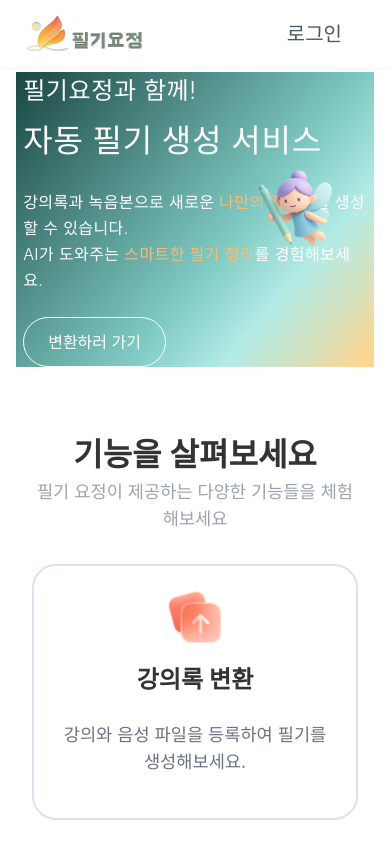
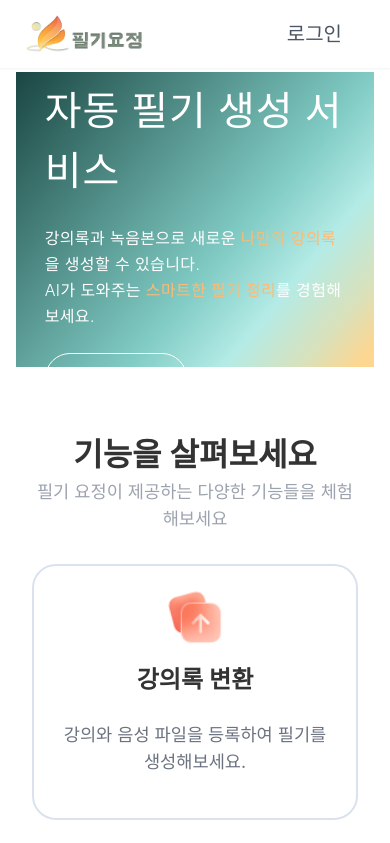
Before and after one commit to 2025capstoneDesign/capstone-FE, a React (Create React App) app: page / in a window 390 px wide. Shown: the top 843 px of the page. Built offline with nearby package versions, Linux system fonts and the light colour scheme.

Commit message:
반응형 수정

```diff
--- a/src/components/Main/Banner.js
+++ b/src/components/Main/Banner.js
@@ -7,7 +7,7 @@ const Banner = () => {
   const navigate = useNavigate();
 
   return (
-    <div className="relative w-full h-[35vh] md:h-[35vh] lg:h-[45vh] overflow-hidden">
+    <div className="relative w-full h-[35vh] md:h-[45vh] lg:h-[45vh] overflow-hidden">
       {/* 그라데이션 배경 */}
       <div
         className="absolute inset-0"
@@ -28,11 +28,11 @@ const Banner = () => {
 
       {/* 컨텐츠 */}
       <div className="relative z-10 h-full flex flex-col justify-center">
-        <div className="w-full px-[2%] md:px-[4%] lg:px-[8%]">
+        <div className="w-full px-[8%]">
           <h1 className="text-[1.5rem] md:text-[2rem] xl-[2.5rem] font-[350] text-white tracking-wide">
             필기요정과 함께!
           </h1>
-          <h1 className="py-2 md:py-4 text-[2rem] md:text-[2.5rem] lg:text-[3.2rem] text-white font-[580] tracking-wide">
+          <h1 className="py-2 md:py-4 text-[2.5rem] md:text-[2.5rem] lg:text-[3.2rem] text-white font-[580] tracking-wide">
             자동 필기 생성 서비스
           </h1>
           <p className="mt-[1rem] md:mt-[2rem] lg:mt-[2.5rem] xl-[3rem] text-white font-[350] text-[1rem] md:text-[1.2rem] lg:text-[1.3rem] tracking-wide leading-relaxed">
@@ -48,7 +48,7 @@ const Banner = () => {
         </div>
 
         {/* 메인 이미지 */}
-        <div className="absolute right-[6vw] md:top-10 bottom-[1/2] w-[30%] sm: w-0 md:w-[30%] lg:w-[30%] max-w-[550px]">
+        <div className="absolute right-[6vw] md:top-10 w-0 md:w-[30%] lg:w-[30%] max-w-[550px]">
           <img
             src={bannerImage}
             alt="필기 이미지"
--- a/src/components/Main/Home.js
+++ b/src/components/Main/Home.js
@@ -32,7 +32,7 @@ function Home() {
   );
 
   return (
-    <section className="w-full mt-[4.5rem] px-[1rem] md:px-[2rem] lg:px-[4rem]">
+    <section className="w-full mt-[4.5rem] px-[1rem] ">
       {/* 메인 배너 */}
       <Banner />
 
```
